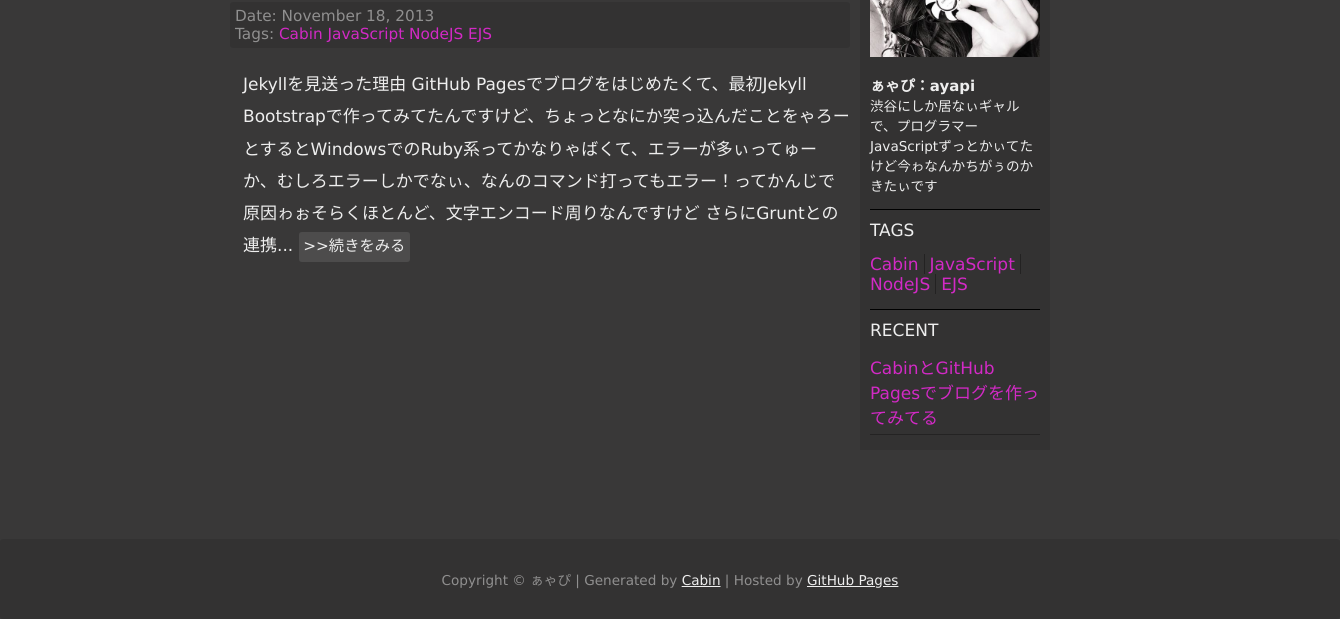
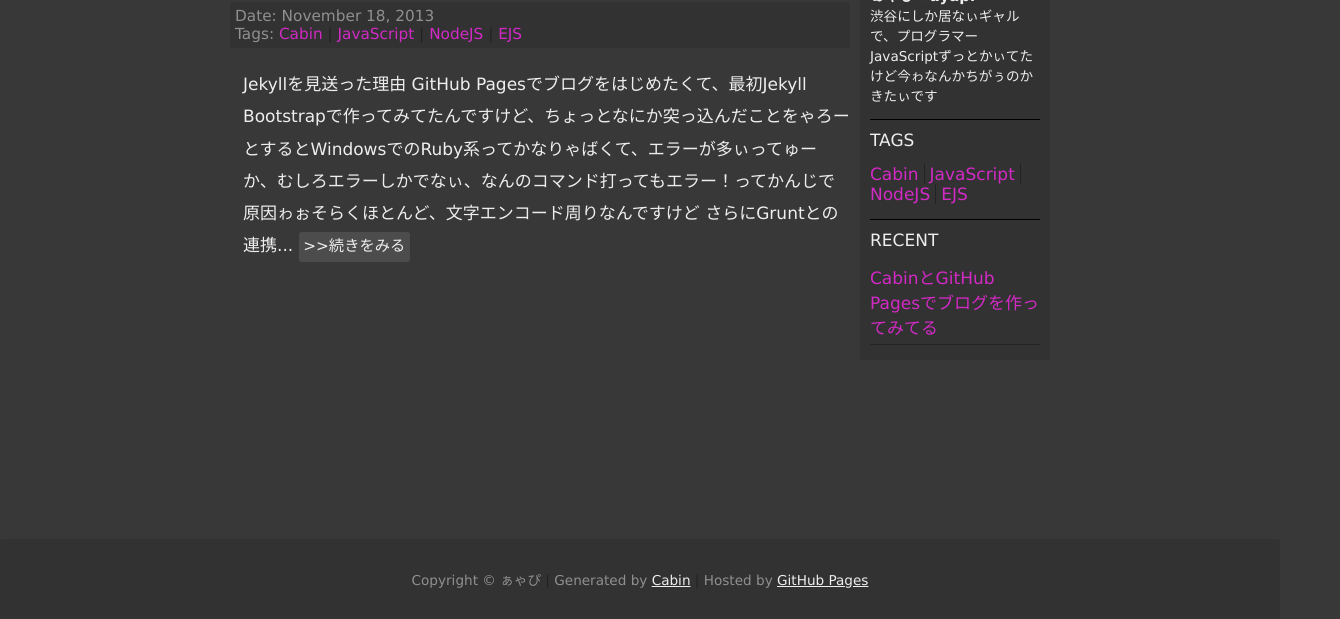
Before and after one commit to ayapi/ayapi.github.io, a plain HTML site: page tags/ejs/index.html in a window 1280 px wide. Shown: the part 181-800 px from the top of the page, 1340 px wide, since content can reach past the window. Drawn offline with Linux system fonts and the light colour scheme.

Commit message:
Auto-generated commit by grunt-gh-pages

```diff
--- a/feed.xml
+++ b/feed.xml
@@ -1,5 +1,5 @@
 <?xml version="1.0" encoding="UTF-8"?>
-<rss xmlns:dc="http://purl.org/dc/elements/1.1/" xmlns:content="http://purl.org/rss/1.0/modules/content/" xmlns:atom="http://www.w3.org/2005/Atom" version="2.0"><channel><title><![CDATA[ayapi.github.io]]></title><description><![CDATA[ayapi.github.io]]></description><link>http://ayapi.github.io/</link><generator>RSS for Node</generator><lastBuildDate>Mon, 18 Nov 2013 15:56:28 GMT</lastBuildDate><atom:link href="http://ayapi.github.io/feed.xml" rel="self" type="application/rss+xml"/><author><![CDATA[ayapi]]></author><pubDate>Mon, 18 Nov 2013 15:56:28 GMT</pubDate><copyright><![CDATA[2013 ayapi]]></copyright><language><![CDATA[en]]></language><managingEditor><![CDATA[ayapi]]></managingEditor><webMaster><![CDATA[ayapi]]></webMaster><ttl>60</ttl><item><title><![CDATA[CabinとGitHub Pagesでブログを作ってみてる]]></title><description><![CDATA[<h2><a name="jekyll" class="anchor" href="#jekyll"><span class="header-link"></span></a>Jekyllを見送った理由</h2>
+<rss xmlns:dc="http://purl.org/dc/elements/1.1/" xmlns:content="http://purl.org/rss/1.0/modules/content/" xmlns:atom="http://www.w3.org/2005/Atom" version="2.0"><channel><title><![CDATA[ayapi.github.io]]></title><description><![CDATA[ayapi.github.io]]></description><link>http://ayapi.github.io/</link><generator>RSS for Node</generator><lastBuildDate>Tue, 19 Nov 2013 07:07:32 GMT</lastBuildDate><atom:link href="http://ayapi.github.io/feed.xml" rel="self" type="application/rss+xml"/><author><![CDATA[ayapi]]></author><pubDate>Tue, 19 Nov 2013 07:07:32 GMT</pubDate><copyright><![CDATA[2013 ayapi]]></copyright><language><![CDATA[en]]></language><managingEditor><![CDATA[ayapi]]></managingEditor><webMaster><![CDATA[ayapi]]></webMaster><ttl>60</ttl><item><title><![CDATA[CabinとGitHub Pagesでブログを作ってみてる]]></title><description><![CDATA[<h2><a name="jekyll" class="anchor" href="#jekyll"><span class="header-link"></span></a>Jekyllを見送った理由</h2>
 <p><a href="http://pages.github.com/">GitHub Pages</a>でブログをはじめたくて、<br>最初<a href="http://jekyllbootstrap.com/">Jekyll Bootstrap</a>で作ってみてたんですけど、<br>ちょっとなにか突っ込んだことをゃろーとすると<br>WindowsでのRuby系ってかなりゃばくて、エラーが多ぃってゅーか、<br>むしろエラーしかでなぃ、なんのコマンド打ってもエラー！ってかんじで<br>原因ゎぉそらくほとんど、文字エンコード周りなんですけど</p>
 <p>さらに<a href="http://gruntjs.com/">Grunt</a>との連携もLiveReload関係で謎に苦労して…<br>Winでも工夫してJekyll使ってる人ぃるみたぃなんですけど、<br>そこまでがんばれる気がしなくてゃめました<br>さくっと動く環境の人ゎ、ぜん②ぃぃと思ぅけどね</p>
 <h2><a name="gruntcabin" class="anchor" href="#gruntcabin"><span class="header-link"></span></a>Gruntで使ぅのが前提のCabin</h2>
--- a/scripts/main.js
+++ b/scripts/main.js
@@ -1,5 +1,5 @@
 $(document).ready(function(){
   $.get('/side.html', function(data){
-    $('.wrapper').append(data);
+    $('.wrapper').append(data).css('minHeight',$('.side').height()+80);
   });
 });
--- a/styles/main.css
+++ b/styles/main.css
@@ -807,7 +807,7 @@ body {
   margin: 0 auto;
   max-width: 820px;
   width: 65%;
-  padding-bottom: 100px;
+  padding-bottom: 130px;
 }
 @media (max-width: 1250px) {
   /* line 56, ../../src/styles/_base.scss */
@@ -1123,30 +1123,39 @@ nav a:hover {
 }
 /* line 39, ../../src/styles/_post.scss */
 .post-detail dd:after {
+  content: "\A";
+  white-space: pre;
+}
+/* line 44, ../../src/styles/_post.scss */
+.post-detail dd a:after {
+  content: "\a0|";
+  color: rgba(0, 0, 0, 0.3);
+}
+/* line 48, ../../src/styles/_post.scss */
+.post-detail dd a:last-of-type:after {
   content: "";
-  display: block;
 }
 
-/* line 45, ../../src/styles/_post.scss */
+/* line 54, ../../src/styles/_post.scss */
 .post-body {
   margin-bottom: 0.6em;
   padding-bottom: 0.6em;
   line-height: 1.9;
   margin-left: 13px;
 }
-/* line 52, ../../src/styles/_post.scss */
+/* line 61, ../../src/styles/_post.scss */
 .post-body p a {
   color: #d22ac5;
 }
-/* line 56, ../../src/styles/_post.scss */
+/* line 65, ../../src/styles/_post.scss */
 .post-body img {
   max-width: 100%;
 }
-/* line 60, ../../src/styles/_post.scss */
+/* line 69, ../../src/styles/_post.scss */
 .post-body h1, .post-body h2, .post-body h3, .post-body h4, .post-body h5, .post-body h6 {
   font-weight: normal;
 }
-/* line 64, ../../src/styles/_post.scss */
+/* line 73, ../../src/styles/_post.scss */
 .post-body h2 {
   border-left: 3px solid #d22ac5;
   padding-left: 10px;
@@ -1154,22 +1163,22 @@ nav a:hover {
   padding-top: 1px;
   margin-left: -13px;
 }
-/* line 69, ../../src/styles/_post.scss */
+/* line 78, ../../src/styles/_post.scss */
 .post-body h2:first-of-type {
   margin-top: 0.6em;
 }
-/* line 75, ../../src/styles/_post.scss */
+/* line 84, ../../src/styles/_post.scss */
 .post-body h3 {
   border-left: 1px dashed #d22ac5;
   padding-left: 11px;
   margin-left: -12px;
 }
-/* line 80, ../../src/styles/_post.scss */
+/* line 89, ../../src/styles/_post.scss */
 .post-body p + h3 {
   margin-top: 1.8em;
 }
 
-/* line 86, ../../src/styles/_post.scss */
+/* line 95, ../../src/styles/_post.scss */
 .post-more {
   display: inline-block;
   font-size: 0.9em;
@@ -1235,42 +1244,41 @@ nav a:hover {
 }
 /* line 39, ../../src/styles/_side.scss */
 .side .about .photo {
-  width: 170px;
+  width: 80px;
   height: auto;
 }
 @media (max-width: 630px) {
   /* line 39, ../../src/styles/_side.scss */
   .side .about .photo {
-    width: 80px;
     margin-right: 5px;
     margin-bottom: 5px;
     float: left;
   }
 }
 @media (max-width: 630px) {
-  /* line 49, ../../src/styles/_side.scss */
+  /* line 48, ../../src/styles/_side.scss */
   .side .about:after {
     content: "";
     display: block;
     clear: left;
   }
 }
-/* line 57, ../../src/styles/_side.scss */
+/* line 56, ../../src/styles/_side.scss */
 .side .tags {
   display: inline-table;
 }
-/* line 59, ../../src/styles/_side.scss */
+/* line 58, ../../src/styles/_side.scss */
 .side .tags li {
   display: inline-block;
   padding-right: 5px;
   margin-right: 5px;
   border-right: 1px solid rgba(0, 0, 0, 0.3);
 }
-/* line 64, ../../src/styles/_side.scss */
+/* line 63, ../../src/styles/_side.scss */
 .side .tags li:last-of-type {
   border: 0;
 }
-/* line 70, ../../src/styles/_side.scss */
+/* line 69, ../../src/styles/_side.scss */
 .side .recent li {
   padding-bottom: 0.3em;
   margin-bottom: 0.3em;
@@ -1285,8 +1293,12 @@ nav a:hover {
   -ms-border-radius: 3px;
   -o-border-radius: 3px;
   border-radius: 3px;
+  -webkit-box-sizing: border-box;
+  -moz-box-sizing: border-box;
+  box-sizing: border-box;
   text-align: center;
-  margin-top: 50px;
+  margin-top: 70px;
+  margin-bottom: 0;
   padding: 30px;
   font-size: 0.8em;
   color: rgba(238, 238, 238, 0.5);
@@ -1294,3 +1306,27 @@ nav a:hover {
   position: absolute;
   bottom: 0;
 }
+/* line 16, ../../src/styles/_foot.scss */
+.footer li {
+  list-style-type: none;
+  display: inline;
+}
+/* line 19, ../../src/styles/_foot.scss */
+.footer li:after {
+  content: "\a0|";
+  color: rgba(0, 0, 0, 0.3);
+}
+/* line 23, ../../src/styles/_foot.scss */
+.footer li:last-of-type:after {
+  content: "";
+}
+@media (max-width: 630px) {
+  /* line 16, ../../src/styles/_foot.scss */
+  .footer li {
+    display: block;
+  }
+  /* line 29, ../../src/styles/_foot.scss */
+  .footer li:after {
+    content: "";
+  }
+}
--- a/tags/ejs/index.html
+++ b/tags/ejs/index.html
@@ -52,9 +52,11 @@ GitHub Pagesでブログをはじめたくて、最初Jekyll Bootstrapで作っ
 
       </div>
     </div>
-    <div class="footer">
-      Copyright &copy; ぁゃぴ | Generated by <a href="http://www.cabinjs.com/">Cabin</a> | Hosted by <a href="http://pages.github.com/">GitHub Pages</a>
-    </div>
+    <ul class="footer">
+      <li>Copyright &copy; ぁゃぴ</li>
+      <li>Generated by <a href="http://www.cabinjs.com/">Cabin</a></li>
+      <li>Hosted by <a href="http://pages.github.com/">GitHub Pages</a></li>
+    </ul>
     <script src="/scripts/jquery/jquery.min.js"></script>
     <script src="/scripts/main.js"></script>
   </body>
```
Also changed, not shown: about.html (+5 -3 lines), archives.html (+5 -3 lines), index.html (+5 -3 lines), posts/cabingithub-pages/index.html (+5 -3 lines), tags/cabin/index.html (+5 -3 lines), tags/javascript/index.html (+5 -3 lines), tags/nodejs/index.html (+5 -3 lines).
